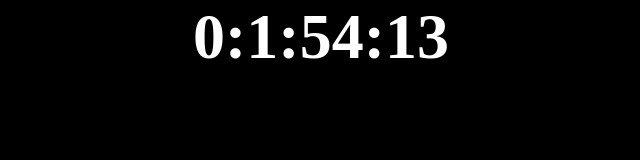
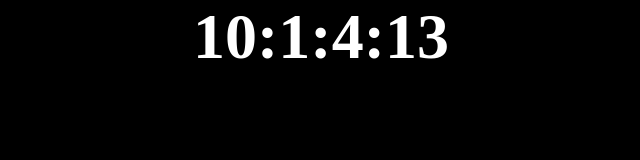
Before and after one commit to Jonas2401/countdown, a plain HTML site: page index.html in a window 1280 px wide. Shown: the whole page, without its empty margins (319-959 px from the left). Drawn offline with Linux system fonts and the light colour scheme.

Commit message:
Change time

```diff
--- a/index.html
+++ b/index.html
@@ -20,7 +20,7 @@
     }
   </style>
 </head>
-<body>
+<body>1
   <!-- Add a container for the countdown timer -->
   <div id="countdown-timer"></div>
 
@@ -30,7 +30,7 @@
   <!-- Add a script to initialize the countdown timer and fireworks display -->
   <script>
     // Set the target date for the countdown timer
-    const targetDate = new Date("December 29, 2022 19:09:59"); // New Year's Eve
+    const targetDate = new Date("December 29, 2022 18:19:59"); // New Year's Eve
 
     // Initialize the countdown timer
     const countdownTimer = document.getElementById("countdown-timer");
```
